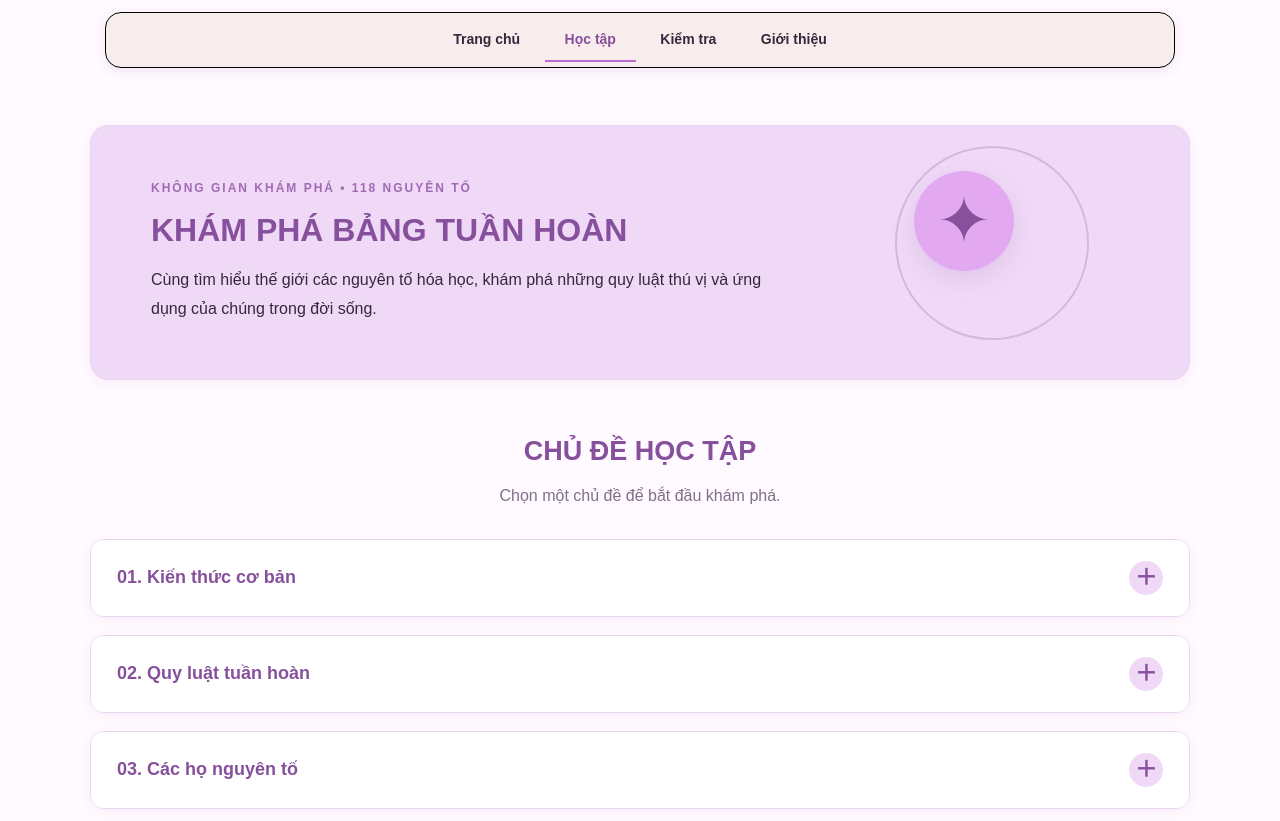
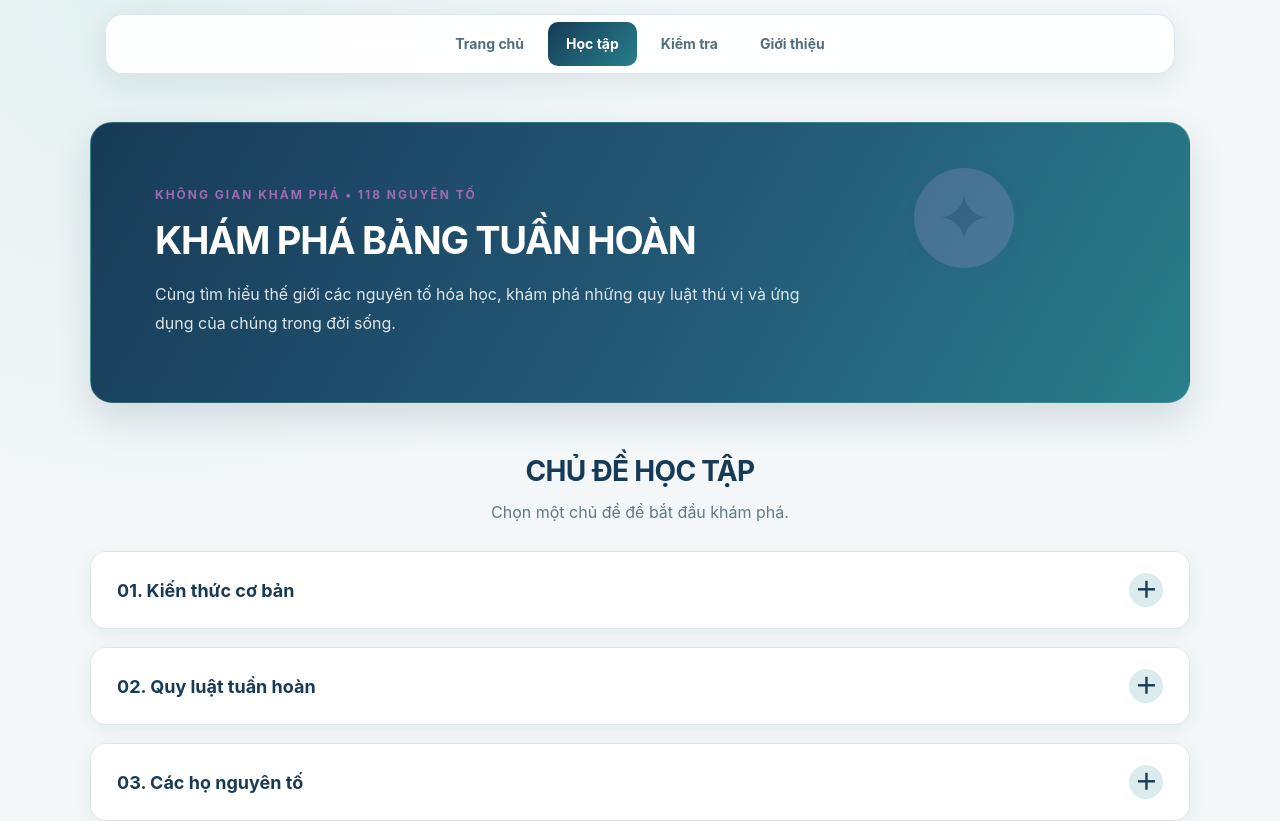
Before and after one commit to UynTrn/BangTuanHoan, a plain HTML site: page pages/HocTap.html in a window 1280 px wide. Shown: the top 821 px of the page. Drawn offline with Linux system fonts and the light colour scheme.

Commit message:
Apply UI/UX Pro Max visual refresh

```diff
--- a/pages/HocTap.html
+++ b/pages/HocTap.html
@@ -6,6 +6,7 @@
     <title>Học tập - Bảng tuần hoàn hóa học</title>
     <link rel="stylesheet" href="../css/style.css">
     <link rel="stylesheet" href="../css/HocTap.css">
+    <link rel="stylesheet" href="../css/DesignRefresh.css">
 </head>
 <body>
     <!-- Thanh điều hướng -->
@@ -14,7 +15,7 @@
             <div class="nav-links">
                 <a href="../index.html">Trang chủ</a>
                 <a href="HocTap.html" class="active">Học tập</a>
-                <a href="quiz.html">Kiểm tra</a>
+                <a href="Quiz.html">Kiểm tra</a>
                 <a href="about.html">Giới thiệu</a>
             </div>
         </div>
```
